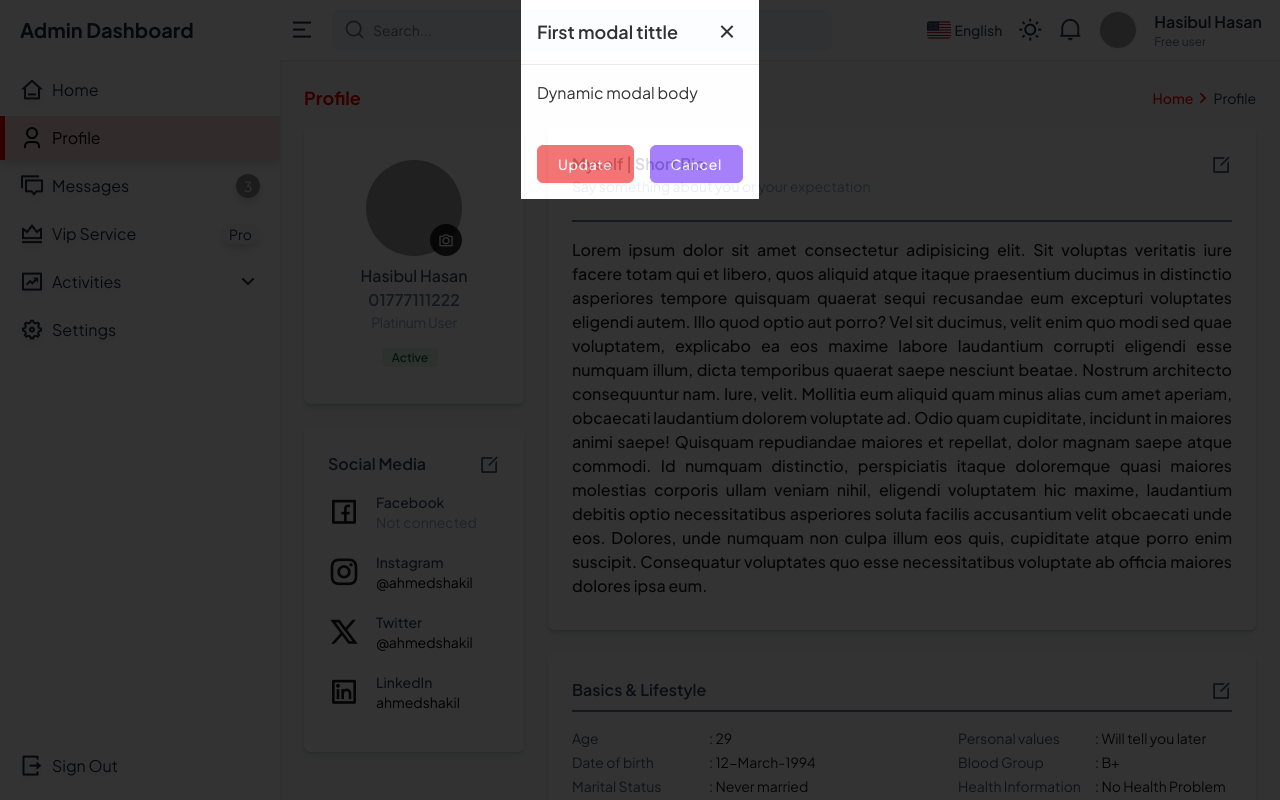
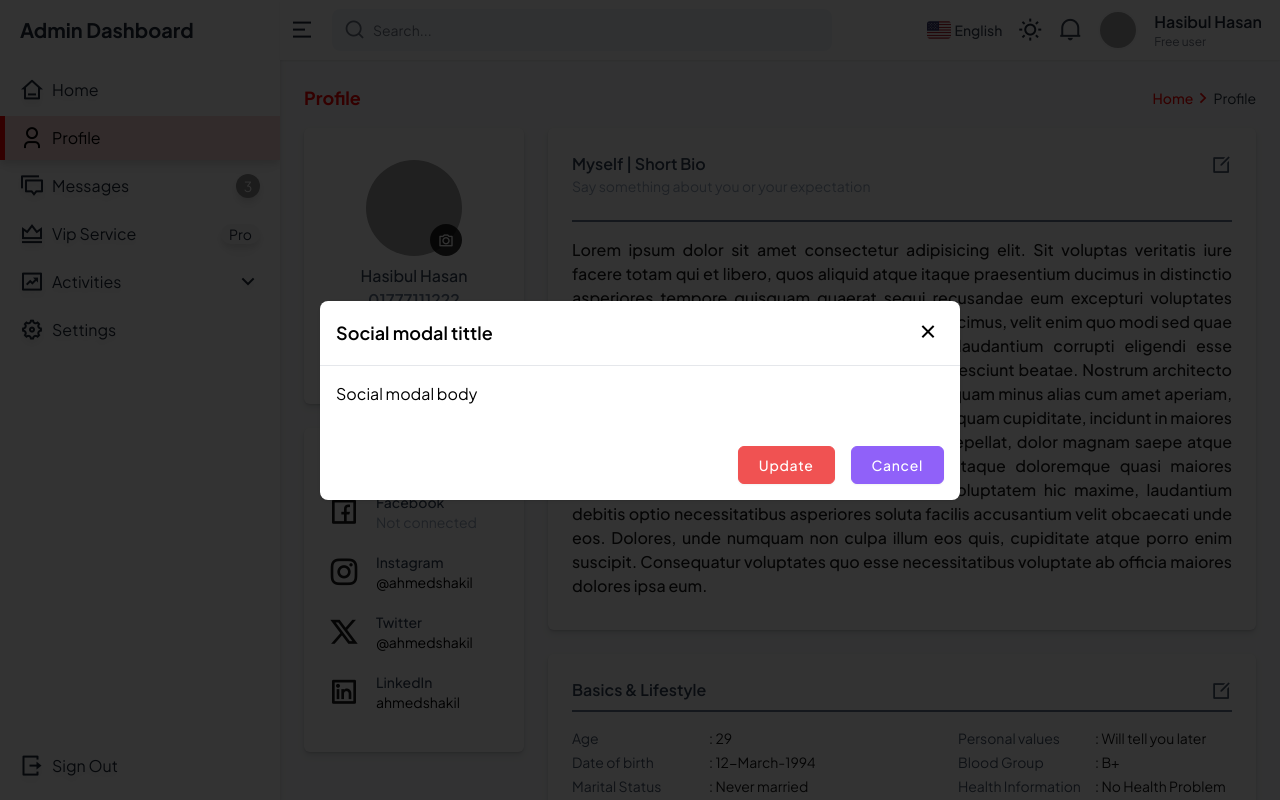
Before and after one commit to hasibulhasanshanto/tailwind-vue-starter-dashboard, a Vue app: page /#/profile in a window 1280 px wide. Both pictures are taken after a click on the button 489 px from the left and 464 px from the top of the page. Shown: the top 800 px of the page. Built offline with nearby package versions, Linux system fonts and the light colour scheme; grey boxes are pictures that could not be loaded.

Commit message:
Added multiple modal

```diff
--- a/index.html
+++ b/index.html
@@ -8,6 +8,7 @@
   </head>
   <body>
     <div id="app"></div>
+    <!-- For showing modal using teleport   -->
     <div id="modal"></div>
     <script type="module" src="/src/main.ts"></script>
   </body>
--- a/src/components/common/Modal.vue
+++ b/src/components/common/Modal.vue
@@ -1,28 +1,33 @@
 <script setup lang="ts">
-const emit = defineEmits(["closeModal"]);
+import { useModal } from '../../composables/useModal';
+const modal = useModal();
 
 const closeHandler = () => {
-  emit("closeModal");
+  modal.hideModal();
 };
 </script>
 
 <template>
+  <Teleport to="#modal">
     <transition name="fade">
       <div>
-        <div class="absolute bg-black opacity-80 inset-0 z-30 overflow-y-auto">
+        <div class="bg-black opacity-80 fixed inset-0 z-[100]"></div>
         <div
-          class="flex justify-center w-full max-w-lg mx-auto my-auto rounded-xl shadow-lg"
+          class="overflow-y-auto overflow-x-hidden fixed top-0 right-0 left-0 w-full md:inset-0 h-modal md:h-full justify-center items-center flex !z-[101]"
         >
-          <div class="modal bg-white">
+          <div class="relative p-4 w-full h-full md:h-auto max-w-2xl">
+            <div
+              class="relative bg-white rounded-lg shadow dark:bg-dark-300 overflow-hidden"
+            >
               <!-- Modal header  -->
               <div class="modal-header flex items-center justify-between p-4">
-              <h4 class="text-lg font-semibold text-black">
+                <h4 class="text-lg font-semibold text-black dark:text-white">
                   <slot name="m-header"> This is modal default header </slot>
                 </h4>
 
                 <span
                   @click="closeHandler"
-                class="text-black cursor-pointer hover:bg-gray-400 hover:text-white rounded-full p-1"
+                  class="text-black dark:text-white cursor-pointer hover:bg-gray-400 hover:text-white rounded-full p-1"
                 >
                   <i class="ri-close-line ri-xl"></i>
                 </span>
@@ -30,7 +35,7 @@ const closeHandler = () => {
               <hr />
 
               <!-- Modal body  -->
-            <div class="modal-body p-4">
+              <div class="modal-body p-4 text-black dark:text-white">
                 <slot name="m-body"> This is modal default body </slot>
               </div>
 
@@ -57,6 +62,7 @@ const closeHandler = () => {
         </div>
       </div>
     </transition>
+  </Teleport>
 </template>
 
 <style>
--- /dev/null
+++ b/src/components/profile/EducationModal.vue
@@ -0,0 +1,26 @@
+<script setup lang="ts">
+import BaseModal from "../common/Modal.vue";
+import { useModal } from "../../composables/useModal";
+
+const modal = useModal();
+// close modal handler
+const closeModal = () => {
+  modal.hideModal();
+};
+</script>
+<template>
+  <BaseModal v-if="modal.isOpen.value">
+    <template #m-header> Education & Career modal tittle </template>
+    <template #m-body>
+      <p>Education & Career body</p>
+    </template>
+    <template #m-footer>
+      <button
+        @click.once="closeModal"
+        class="mb-2 md:mb-0 bg-red-500 border border-red-500 px-5 py-2 text-sm shadow-sm font-medium tracking-wider text-white rounded-md hover:shadow-lg hover:bg-red-600"
+      >
+        Update
+      </button>
+    </template>
+  </BaseModal>
+</template>
--- /dev/null
+++ b/src/components/profile/FamilyModal.vue
@@ -0,0 +1,26 @@
+<script setup lang="ts">
+import BaseModal from "../common/Modal.vue";
+import { useModal } from "../../composables/useModal";
+
+const modal = useModal();
+// close modal handler
+const closeModal = () => {
+  modal.hideModal();
+};
+</script>
+<template>
+  <BaseModal v-if="modal.isOpen.value">
+    <template #m-header> Family Details modal tittle </template>
+    <template #m-body>
+      <p>Family Details body</p>
+    </template>
+    <template #m-footer>
+      <button
+        @click.once="closeModal"
+        class="mb-2 md:mb-0 bg-red-500 border border-red-500 px-5 py-2 text-sm shadow-sm font-medium tracking-wider text-white rounded-md hover:shadow-lg hover:bg-red-600"
+      >
+        Update
+      </button>
+    </template>
+  </BaseModal>
+</template>
--- /dev/null
+++ b/src/components/profile/HobbiesModal.vue
@@ -0,0 +1,26 @@
+<script setup lang="ts">
+import BaseModal from "../common/Modal.vue";
+import { useModal } from "../../composables/useModal";
+
+const modal = useModal();
+// close modal handler
+const closeModal = () => {
+  modal.hideModal();
+};
+</script>
+<template>
+  <BaseModal v-if="modal.isOpen.value">
+    <template #m-header> Hobbies & Interest modal tittle </template>
+    <template #m-body>
+      <p>Hobbies & Interest body</p>
+    </template>
+    <template #m-footer>
+      <button
+        @click.once="closeModal"
+        class="mb-2 md:mb-0 bg-red-500 border border-red-500 px-5 py-2 text-sm shadow-sm font-medium tracking-wider text-white rounded-md hover:shadow-lg hover:bg-red-600"
+      >
+        Update
+      </button>
+    </template>
+  </BaseModal>
+</template>
--- /dev/null
+++ b/src/components/profile/LifeStyleModal.vue
@@ -0,0 +1,26 @@
+<script setup lang="ts">
+import BaseModal from "../common/Modal.vue";
+import { useModal } from "../../composables/useModal";
+
+const modal = useModal();
+// close modal handler
+const closeModal = () => {
+  modal.hideModal();
+};
+</script>
+<template>
+  <BaseModal v-if="modal.isOpen.value">
+    <template #m-header> Basics & Lifestyle modal tittle </template>
+    <template #m-body>
+      <p>Basics & Lifestyle body</p>
+    </template>
+    <template #m-footer>
+      <button
+        @click.once="closeModal"
+        class="mb-2 md:mb-0 bg-red-500 border border-red-500 px-5 py-2 text-sm shadow-sm font-medium tracking-wider text-white rounded-md hover:shadow-lg hover:bg-red-600"
+      >
+        Update
+      </button>
+    </template>
+  </BaseModal>
+</template>
--- /dev/null
+++ b/src/components/profile/LocationModal.vue
@@ -0,0 +1,26 @@
+<script setup lang="ts">
+import BaseModal from "../common/Modal.vue";
+import { useModal } from "../../composables/useModal";
+
+const modal = useModal();
+// close modal handler
+const closeModal = () => {
+  modal.hideModal();
+};
+</script>
+<template>
+  <BaseModal v-if="modal.isOpen.value">
+    <template #m-header> Groom Location modal tittle </template>
+    <template #m-body>
+      <p>Groom Location body</p>
+    </template>
+    <template #m-footer>
+      <button
+        @click.once="closeModal"
+        class="mb-2 md:mb-0 bg-red-500 border border-red-500 px-5 py-2 text-sm shadow-sm font-medium tracking-wider text-white rounded-md hover:shadow-lg hover:bg-red-600"
+      >
+        Update
+      </button>
+    </template>
+  </BaseModal>
+</template>
--- /dev/null
+++ b/src/components/profile/ReligiousModal.vue
@@ -0,0 +1,26 @@
+<script setup lang="ts">
+import BaseModal from "../common/Modal.vue";
+import { useModal } from "../../composables/useModal";
+
+const modal = useModal();
+// close modal handler
+const closeModal = () => {
+  modal.hideModal();
+};
+</script>
+<template>
+  <BaseModal v-if="modal.isOpen.value">
+    <template #m-header> Religious modal tittle </template>
+    <template #m-body>
+      <p>Religious body</p>
+    </template>
+    <template #m-footer>
+      <button
+        @click.once="closeModal"
+        class="mb-2 md:mb-0 bg-red-500 border border-red-500 px-5 py-2 text-sm shadow-sm font-medium tracking-wider text-white rounded-md hover:shadow-lg hover:bg-red-600"
+      >
+        Update
+      </button>
+    </template>
+  </BaseModal>
+</template>
--- /dev/null
+++ b/src/components/profile/ShortBioModal.vue
@@ -0,0 +1,27 @@
+<script setup lang="ts">
+import BaseModal from "../common/Modal.vue";
+import { useModal } from "../../composables/useModal";
+
+const modal = useModal();
+
+// close modal handler
+const closeModal = () => {
+  modal.hideModal();
+};
+</script>
+<template>
+  <BaseModal v-if="modal.isOpen.value">
+    <template #m-header> Short Bio modal tittle </template>
+    <template #m-body>
+      <p>Short Bio body</p>
+    </template>
+    <template #m-footer>
+      <button
+        @click.once="closeModal"
+        class="mb-2 md:mb-0 bg-red-500 border border-red-500 px-5 py-2 text-sm shadow-sm font-medium tracking-wider text-white rounded-md hover:shadow-lg hover:bg-red-600"
+      >
+        Update
+      </button>
+    </template>
+  </BaseModal>
+</template>
--- /dev/null
+++ b/src/components/profile/SocialModal.vue
@@ -0,0 +1,26 @@
+<script setup lang="ts">
+import BaseModal from "../common/Modal.vue";
+import { useModal } from "../../composables/useModal";
+
+const modal = useModal();
+// close modal handler
+const closeModal = () => {
+  modal.hideModal();
+};
+</script>
+<template>
+  <BaseModal v-if="modal.isOpen.value">
+    <template #m-header> Social modal tittle </template>
+    <template #m-body>
+      <p>Social modal body</p>
+    </template>
+    <template #m-footer>
+      <button
+        @click.once="closeModal"
+        class="mb-2 md:mb-0 bg-red-500 border border-red-500 px-5 py-2 text-sm shadow-sm font-medium tracking-wider text-white rounded-md hover:shadow-lg hover:bg-red-600"
+      >
+        Update
+      </button>
+    </template>
+  </BaseModal>
+</template>
--- /dev/null
+++ b/src/composables/useModal.ts
@@ -0,0 +1,15 @@
+import { ref } from "vue";
+
+// keep track of component to render
+const component = ref();
+// keep track of whether to show modal
+const isOpen = ref(false);
+
+export function useModal() {
+  return {
+    component,
+    isOpen,
+    showModal: () => (isOpen.value = true),
+    hideModal: () => (isOpen.value = false),
+  };
+}
--- a/src/views/Profile.vue
+++ b/src/views/Profile.vue
@@ -1,17 +1,31 @@
 <script setup lang="ts">
-import { ref } from "vue";
+import { ref, defineAsyncComponent } from "vue";
 import Breadcrumb from "../components/common/Breadcrumb.vue";
-import BaseModal from "../components/common/Modal.vue";
+import { useModal } from '../composables/useModal';
 
-const isOpen = ref(false);
+const modalComponent = ref('social');
+
+const modal = useModal();
 // open modal handler
-const openModal = () => {
-  isOpen.value = true;
+const openModal = (params:string) => {
+  modalComponent.value = params;
+  modal.showModal();
 };
 // close modal handler
-const closeModal = () => {
-  isOpen.value = false;
-};
+// const closeModal = () => {
+//   modal.hideModal();
+// };
+
+const profileModalComponents:any = {
+  'social': defineAsyncComponent(() => import('../components/profile/SocialModal.vue')),
+  'short-bio': defineAsyncComponent(() => import('../components/profile/ShortBioModal.vue')),
+  'life-style': defineAsyncComponent(() => import('../components/profile/LifeStyleModal.vue')),
+  'education': defineAsyncComponent(() => import('../components/profile/EducationModal.vue')),
+  'family': defineAsyncComponent(() => import('../components/profile/FamilyModal.vue')),
+  'religious': defineAsyncComponent(() => import('../components/profile/ReligiousModal.vue')),
+  'location': defineAsyncComponent(() => import('../components/profile/LocationModal.vue')),
+  'hobbies': defineAsyncComponent(() => import('../components/profile/HobbiesModal.vue')),
+}
 </script>
 <template>
   <!-- Breadcrumb  -->
@@ -73,7 +87,7 @@ const closeModal = () => {
               Social Media
             </h3>
             <button
-              @click="openModal"
+              @click="openModal('social')"
               class="cursor-pointer text-sm text-slate-600 duration-150 ease-in hover:text-primary-500 dark:text-slate-300 dark:hover:text-primary-500"
             >
               <i class="ri-edit-box-line ri-xl"></i>
@@ -183,7 +197,7 @@ const closeModal = () => {
               </p>
             </div>
             <button
-            @click="openModal"
+              @click="openModal('short-bio')"
               class="cursor-pointer text-sm text-slate-600 duration-150 ease-in hover:text-primary-500 dark:text-slate-300 dark:hover:text-primary-500"
             >
               <i class="ri-edit-box-line ri-xl"></i>
@@ -235,6 +249,7 @@ const closeModal = () => {
               </p> -->
             </div>
             <button
+            @click="openModal('life-style')"
               class="cursor-pointer text-sm text-slate-600 duration-150 ease-in hover:text-primary-500 dark:text-slate-300 dark:hover:text-primary-500"
             >
               <i class="ri-edit-box-line ri-xl"></i>
@@ -308,8 +323,7 @@ const closeModal = () => {
               </h2>
             </div>
             <button
-              data-toggle="modal"
-              data-target="#social-link"
+            @click="openModal('education')"
               class="cursor-pointer text-sm text-slate-600 duration-150 ease-in hover:text-primary-500 dark:text-slate-300 dark:hover:text-primary-500"
             >
               <i class="ri-edit-box-line ri-xl"></i>
@@ -367,8 +381,7 @@ const closeModal = () => {
               </h2>
             </div>
             <button
-              data-toggle="modal"
-              data-target="#social-link"
+            @click="openModal('family')"
               class="cursor-pointer text-sm text-slate-600 duration-150 ease-in hover:text-primary-500 dark:text-slate-300 dark:hover:text-primary-500"
             >
               <i class="ri-edit-box-line ri-xl"></i>
@@ -442,8 +455,7 @@ const closeModal = () => {
               </h2>
             </div>
             <button
-              data-toggle="modal"
-              data-target="#social-link"
+            @click="openModal('religious')"
               class="cursor-pointer text-sm text-slate-600 duration-150 ease-in hover:text-primary-500 dark:text-slate-300 dark:hover:text-primary-500"
             >
               <i class="ri-edit-box-line ri-xl"></i>
@@ -513,8 +525,7 @@ const closeModal = () => {
               </h2>
             </div>
             <button
-              data-toggle="modal"
-              data-target="#social-link"
+            @click="openModal('location')"
               class="cursor-pointer text-sm text-slate-600 duration-150 ease-in hover:text-primary-500 dark:text-slate-300 dark:hover:text-primary-500"
             >
               <i class="ri-edit-box-line ri-xl"></i>
@@ -576,8 +587,7 @@ const closeModal = () => {
               </h2>
             </div>
             <button
-              data-toggle="modal"
-              data-target="#social-link"
+            @click="openModal('hobbies')"
               class="cursor-pointer text-sm text-slate-600 duration-150 ease-in hover:text-primary-500 dark:text-slate-300 dark:hover:text-primary-500"
             >
               <i class="ri-edit-box-line ri-xl"></i>
@@ -935,21 +945,7 @@ const closeModal = () => {
     </section>
     <!-- Right Section End -->
   </div>
-  <!-- Modal  -->
-  <Teleport to="#modal">
-  <BaseModal v-if="isOpen" @closeModal="closeModal">
-    <template #m-header> First modal tittle </template>
-    <template #m-body>
-      <p>Dynamic modal body</p>
-    </template>
-    <template #m-footer>
-      <button
-        @click.once="closeModal"
-        class="mb-2 md:mb-0 bg-red-500 border border-red-500 px-5 py-2 text-sm shadow-sm font-medium tracking-wider text-white rounded-md hover:shadow-lg hover:bg-red-600"
-      >
-        Update
-      </button>
-    </template>
-  </BaseModal>
-</Teleport>
+
+  <!-- Dynamically loading Modal component -->
+  <component :is="profileModalComponents[modalComponent]"></component>
 </template>
```
Lines whose indentation alone changed are shown as unchanged.
